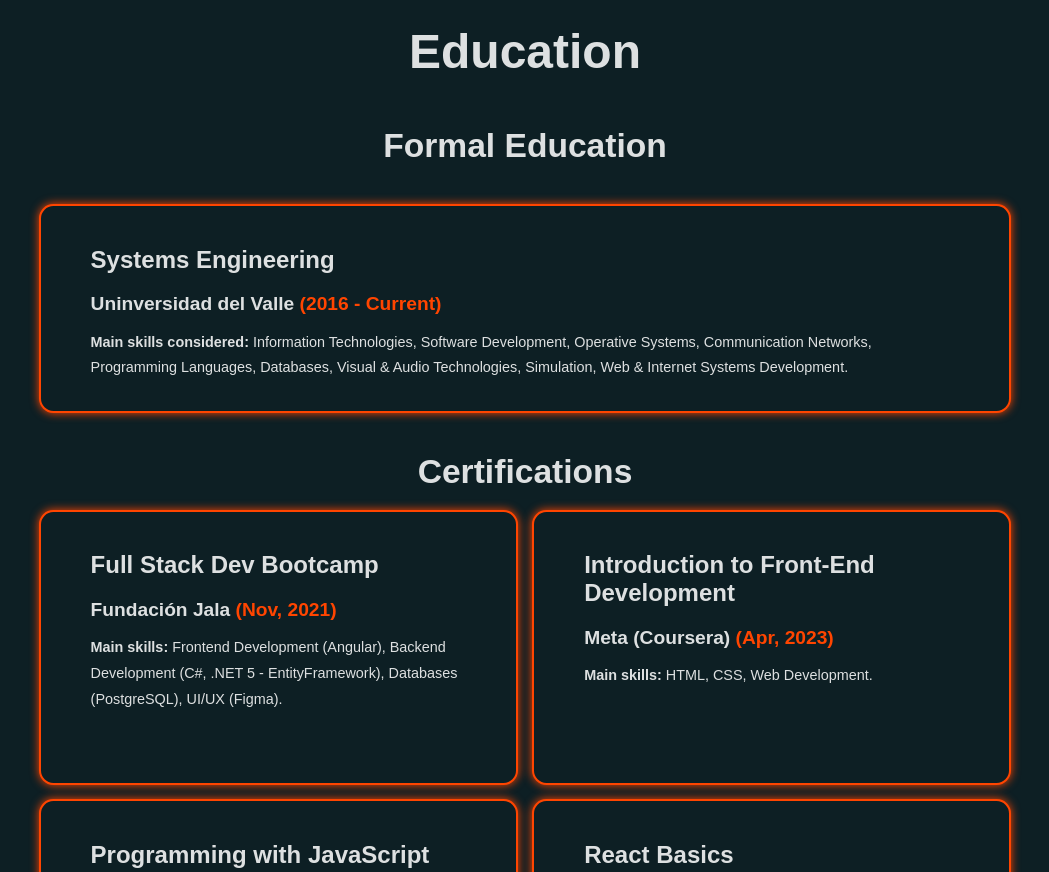
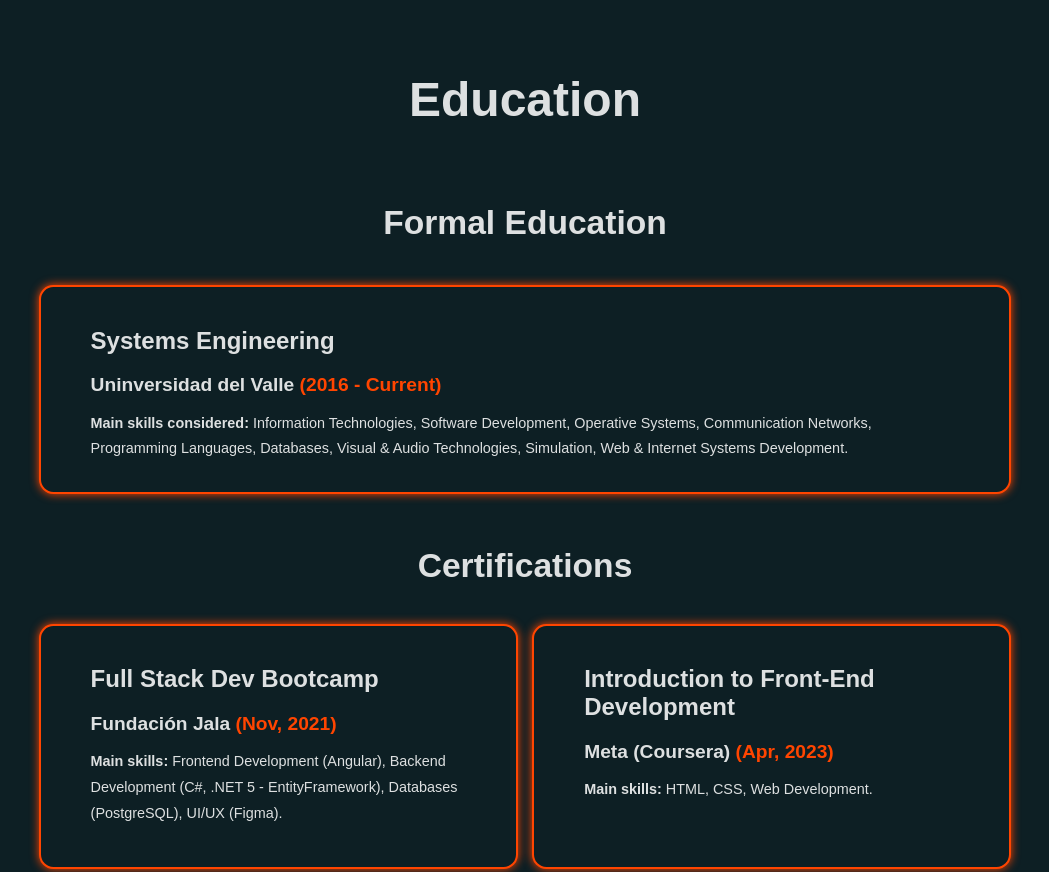
Before and after one commit to Carlosmcms/www-portfolio, a plain HTML site: page index.html in a window 1280 px wide. Shown: the part 920-1792 px from the top of the page, without its empty margins (115-1164 px from the left). Drawn offline with nearby package versions, Linux system fonts and the light colour scheme.

```diff
--- a/css/containers.css
+++ b/css/containers.css
@@ -4,7 +4,7 @@
   width: 100%;
   border: 2px solid var(--main-color);
   padding: 30px 50px;
-  margin: 20px 0;
+  margin: 5px 0;
   border-radius: 1.5rem;
   box-shadow: 0 0 10px var(--main-color);
 }
--- a/css/font-styles.css
+++ b/css/font-styles.css
@@ -12,8 +12,8 @@ h2 {
   font-size: 5rem;
 }
 h3 {
-  margin-bottom: 2rem;
-  margin-top: 2rem;
+  margin-bottom: 4rem;
+  margin-top: 5rem;
   font-size: 3.5rem;
 }
 h4 {
```
